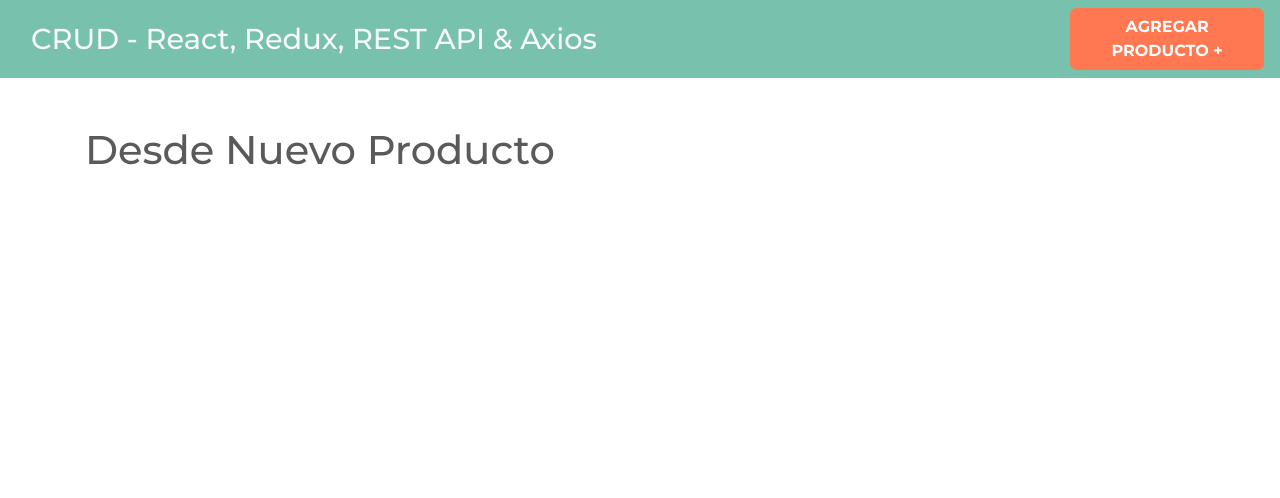
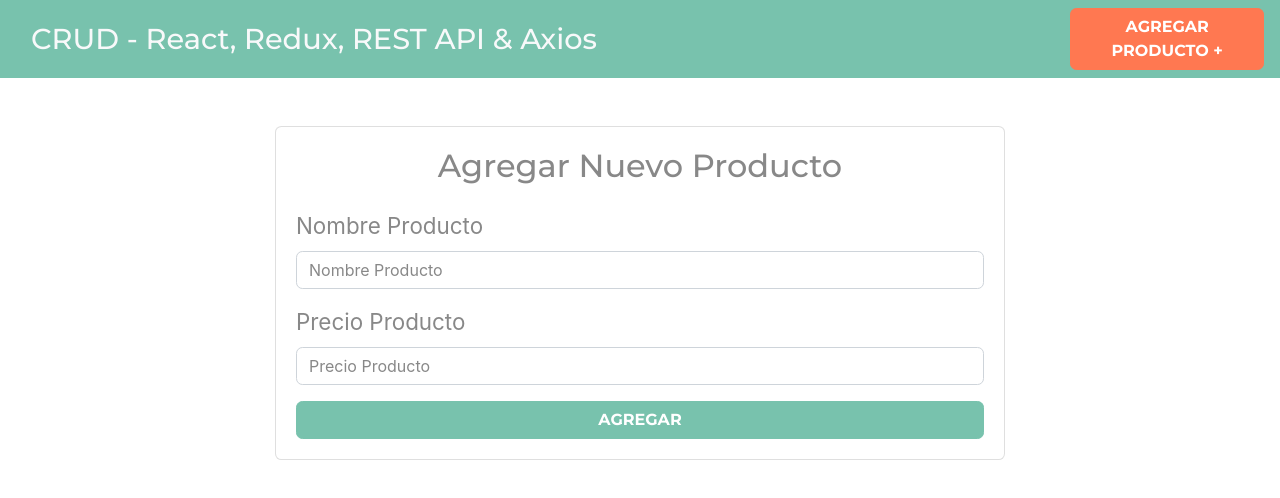
Before and after one commit to dfldiego/r-redux-crud, a React (Create React App) app: page /productos/nuevo in a window 1280 px wide. Shown: the top 498 px of the page. Built offline with nearby package versions, Linux system fonts and the light colour scheme.

Commit message:
creando el formulario para nuevos productos.

```diff
--- a/src/components/NuevoProducto.jsx
+++ b/src/components/NuevoProducto.jsx
@@ -2,7 +2,43 @@
 
 const NuevoProducto = () => {
     return (
-        <h1>Desde Nuevo Producto</h1>
+        <div className="row justify-content-center">
+            <div className="col-md-8">
+                <div className="card">
+                    <div className="card-body">
+                        <h2 className="text-center mb-4 font-weigth-bold">
+                            Agregar Nuevo Producto
+                        </h2>
+                        <form>
+                            <div className="form-group">
+                                <label>Nombre Producto</label>
+                                <input
+                                    type="text"
+                                    className="form-control"
+                                    placeholder="Nombre Producto"
+                                    name="nombre"
+                                />
+                            </div>
+                            <div className="form-group">
+                                <label>Precio Producto</label>
+                                <input
+                                    type="text"
+                                    className="form-control"
+                                    placeholder="Precio Producto"
+                                    name="precio"
+                                />
+                            </div>
+
+                            <button
+                                type="submit"
+                                className="btn btn-primary font-weight-bold text-uppercase d-block w-100"
+                            >Agregar
+                            </button>
+                        </form>
+                    </div>
+                </div>
+            </div>
+        </div>
     )
 }
 
```
